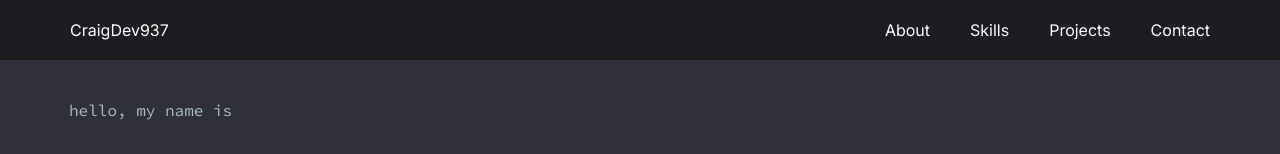
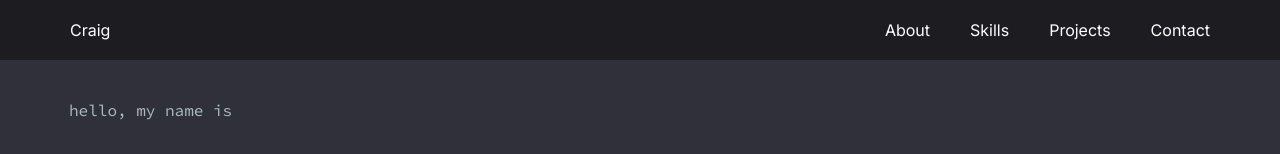
Before and after one commit to craigdev937/tportfolio1, a React app: page / in a window 1280 px wide. Shown: the top 154 px of the page. Built offline with nearby package versions, Linux system fonts and the light colour scheme; the HTML template or start-up script is replaced by a standard one.

Commit message:
Updated Title and Navbar.

```diff
--- a/src/routes/Navbar.tsx
+++ b/src/routes/Navbar.tsx
@@ -60,7 +60,7 @@ export const Navbar =
                 <section
                     className="logo navlist__item"
                     onClick={navigate}>
-                        <a href="#home">CraigDev937</a>
+                        <a href="#home">Craig</a>
                 </section>
                 <section className={viewNav ? "nav__links show"
                     : "nav__links hidden"}>
```
Also changed, not shown: 1 other file (tests, documents, lock files or other folders).
